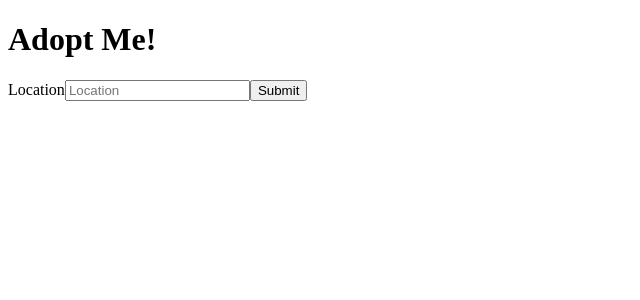
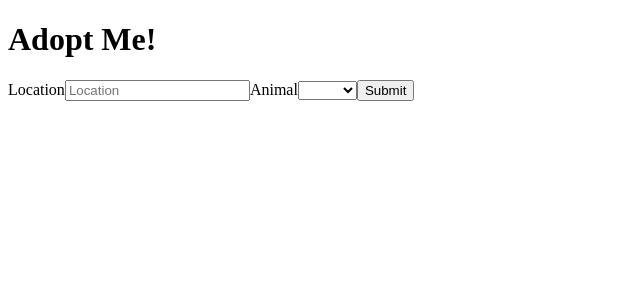
Before and after one commit to MarioAGR/fem-complete-intro-to-react-v8, a React (Vite) app: page / in a window 1280 px wide. Shown: the top 300 px of the page, without its empty margins (0-640 px from the left). Built offline with nearby package versions, Linux system fonts and the light colour scheme.

Commit message:
Mapping through data with hooks

```diff
--- a/src/SearchParams.jsx
+++ b/src/SearchParams.jsx
@@ -1,7 +1,9 @@
 import { useState } from 'react';
+const ANIMALS = ['bird', 'cat', 'dog', 'rabbit', 'reptile'];
 
 const SearchParams = () => {
   const [location, setLocation] = useState('');
+  const [animal, setAnimal] = useState('');
   return (
     <div className="search-params">
       <form>
@@ -14,6 +16,22 @@ const SearchParams = () => {
             placeholder="Location"
           />
         </label>
+        <label htmlFor="animal">
+          Animal
+          <select
+            name="animal"
+            id="animal"
+            value={animal}
+            onChange={(e) => {
+              setAnimal(e.target.value);
+            }}
+          >
+            <option />
+            {ANIMALS.map((animal) => (
+              <option key={animal}>{animal}</option>
+            ))}
+          </select>
+        </label>
         <button>Submit</button>
       </form>
     </div>
```
